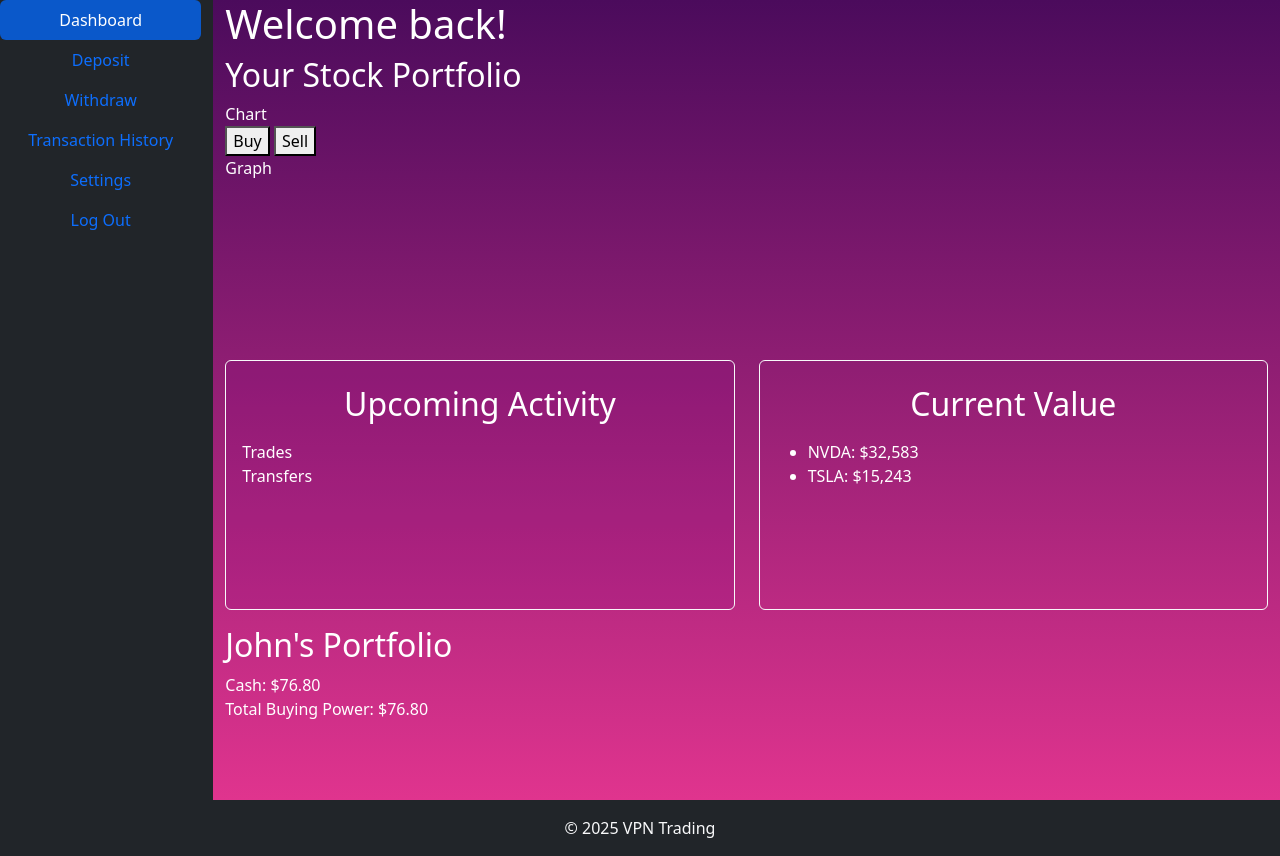
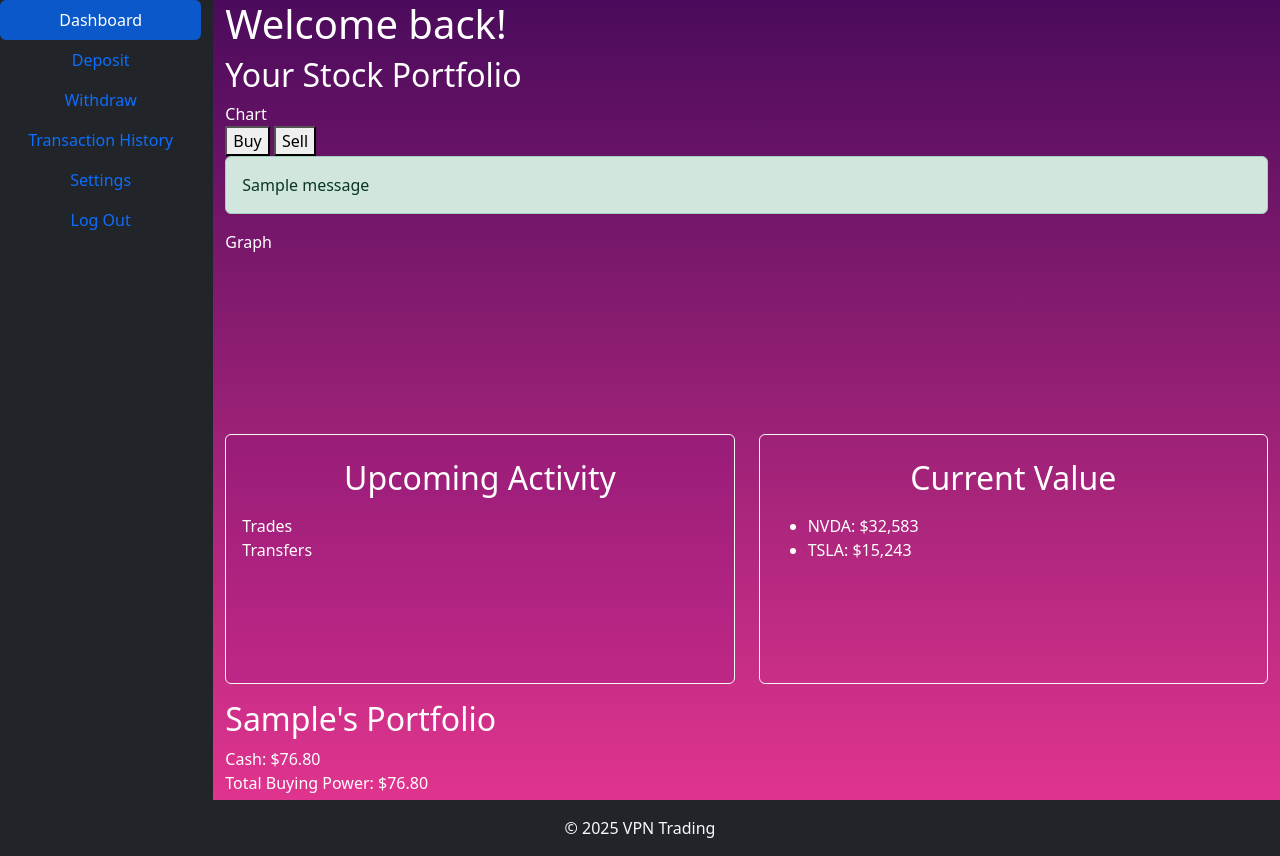
Before and after one commit to TrioStuds/Capstone-Git-Repo, a Flask app: page /customer_home in a window 1280 px wide. Run offline with Flask 3, Linux system fonts and the light colour scheme; the visitor is signed in with stand-in values (Sample User, id 1); tables that the repository leaves empty hold one stand-in row (values such as "Sample post"); one stand-in notice (Sample message) is shown.

Commit message:
added flash messages for buying and selling stock on customer home page

```diff
--- a/templates/customer_home.html
+++ b/templates/customer_home.html
@@ -17,6 +17,13 @@
                         <!-- <button data-bs-toggle="modal" data-bs-target="#editModal">Edit</button> -->
                     </div>
                 </div>
+                {% with messages = get_flashed_messages(with_categories=true) %}
+                  {% if messages %}
+                    {% for category, message in messages %}
+                        <div class="alert alert-{{ category }}">{{ message }}</div>
+                    {% endfor %}
+                  {% endif %}
+                {% endwith %}
                 <!-- Buy pop-up window -->
                 <div class="modal fade" id="buyModal" tabindex="-1" aria-hidden="true">
                   <div class="modal-dialog">
@@ -122,7 +129,7 @@
                   </div>
                 </div>
                 <div class="portfolio-summary">
-                    <h2>John's Portfolio</h2>
+                    <h2>{{user.first_name}}'s Portfolio</h2>
                     <div>Cash: $76.80</div>
                     <div>Total Buying Power: $76.80</div>
                 </div>
```
